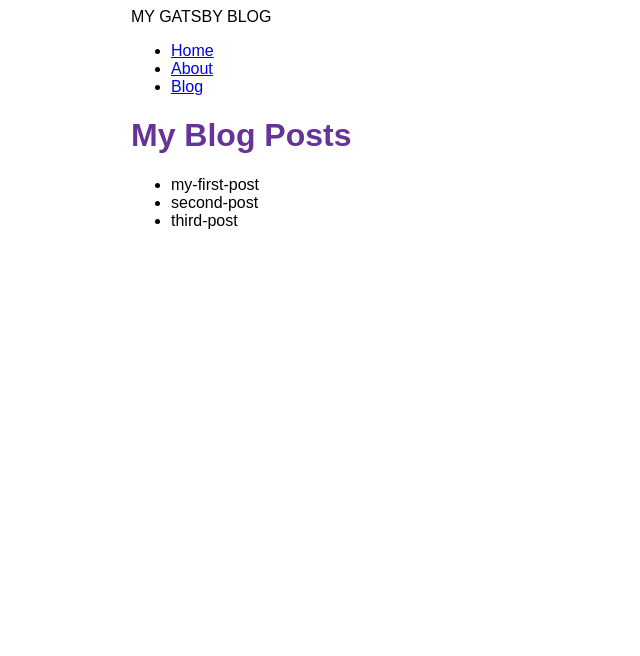
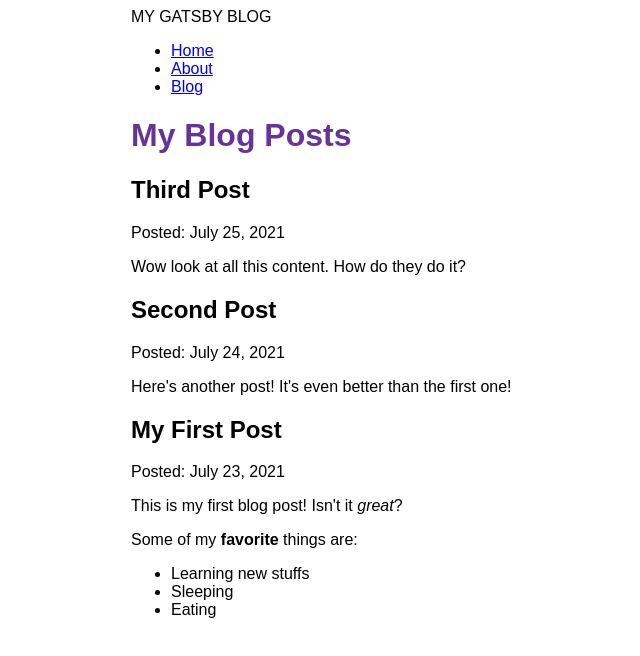
Before and after one commit to sanni-anjola/gatsby-blog-site, a Gatsby site: page /blog in a window 1280 px wide. Shown: the whole page, without its empty margins (259-899 px from the left). Built offline with nearby package versions, Linux system fonts and the light colour scheme; Gatsby itself is replaced by a stand-in of ours.

Commit message:
Added MDX plugin as a transformer plugin and to render mdx file

```diff
--- a/blog/my-first-post.mdx
+++ b/blog/my-first-post.mdx
@@ -0,0 +1,12 @@
+---
+title: "My First Post"
+date: "2021-07-23"
+---
+
+This is my first blog post! Isn't it *great*?
+
+Some of my **favorite** things are:
+
+* Learning new stuffs
+* Sleeping
+* Eating
--- a/blog/second-post.mdx
+++ b/blog/second-post.mdx
@@ -0,0 +1,6 @@
+---
+title: "Second Post"
+date: "2021-07-24"
+---
+
+Here's another post! It's even better than the first one!
--- a/blog/third-post.mdx
+++ b/blog/third-post.mdx
@@ -0,0 +1,6 @@
+---
+title: "Third Post"
+date: "2021-07-25"
+---
+
+Wow look at all this content. How do they do it?
--- a/gatsby-config.js
+++ b/gatsby-config.js
@@ -12,6 +12,7 @@ module.exports = {
         name: `blog`,
         path: `${__dirname}/blog`,
       }
-    }
+    },
+    "gatsby-plugin-mdx",
   ],
 };
--- a/package.json
+++ b/package.json
@@ -15,8 +15,11 @@
     "clean": "gatsby clean"
   },
   "dependencies": {
+    "@mdx-js/mdx": "^1.6.22",
+    "@mdx-js/react": "^1.6.22",
     "gatsby": "^4.4.0",
     "gatsby-plugin-image": "^2.4.0",
+    "gatsby-plugin-mdx": "^3.4.0",
     "gatsby-plugin-sharp": "^4.4.0",
     "gatsby-source-filesystem": "^4.4.0",
     "react": "^17.0.1",
--- a/src/pages/blog.js
+++ b/src/pages/blog.js
@@ -1,27 +1,54 @@
 import * as React from "react";
 import { graphql } from "gatsby";
+import { MDXRenderer } from 'gatsby-plugin-mdx'
 import Layout from "../components/layout";
 const BlogPage = ({ data }) => {
 
 
   return (
     <Layout pageTitle="My Blog Posts">
-      <ul>
-
-      {data.allFile.nodes.map((el, ind) => {
-        return <li key={ind}>{el.name}</li>;
-      })}
-      </ul>
+            {
+        data.allMdx.nodes.map((node) => (
+          <article key={node.id}>
+            <h2>{node.frontmatter.title}</h2>
+            <p>Posted: {node.frontmatter.date}</p>
+            <MDXRenderer>
+                {node.body}
+            </MDXRenderer>
+          </article>
+        ))
+      }
     </Layout>
   );
 };
 
-export const query  = graphql`
-    query {
-    allFile(filter: { sourceInstanceName: { eq: "blog" } }) {
+// export const query  = graphql`
+//     query {
+//     allFile(filter: { sourceInstanceName: { eq: "blog" } }) {
+//       nodes {
+//         name
+//       }
+//     }
+//   }`;
+
+export const query = graphql`
+query {
+    allMdx(sort: {fields: frontmatter___date, order: DESC}) {
       nodes {
-        name
+        frontmatter {
+          date(formatString: "MMMM D, YYYY")
+          title
+        }
+        id
+        body
+        parent {
+          ... on File {
+
+            modifiedTime(formatString: "MMMM D, YYYY @ HH:mm:ss")
+          }
+        }
       }
     }
-  }`;
+  }
+`
 export default BlogPage;
--- a/src/pages/index.js
+++ b/src/pages/index.js
@@ -8,8 +8,8 @@ const IndexPage = () => {
     <Layout pageTitle="Home Page">
       <p>I'm making this by following the gatsby tutorial</p>
       <StaticImage
-      src='https://images.unsplash.com/photo-1498050108023-c5249f4df085?ixlib=rb-1.2.1&ixid=MnwxMjA3fDB8MHxzZWFyY2h8OXx8dGVjaG5vbG9neXxlbnwwfHwwfHw%3D&auto=format&fit=crop&w=500&q=60'
-      // src='../images/abdullah-mongo-2.jpeg'
+      // src='https://images.unsplash.com/photo-1498050108023-c5249f4df085?ixlib=rb-1.2.1&ixid=MnwxMjA3fDB8MHxzZWFyY2h8OXx8dGVjaG5vbG9neXxlbnwwfHwwfHw%3D&auto=format&fit=crop&w=500&q=60'
+      src='../images/abdullah-mongo-2.jpeg'
       alt='A macbook pro'
       />
     </Layout>
```
Also changed, not shown: 1 other file.
